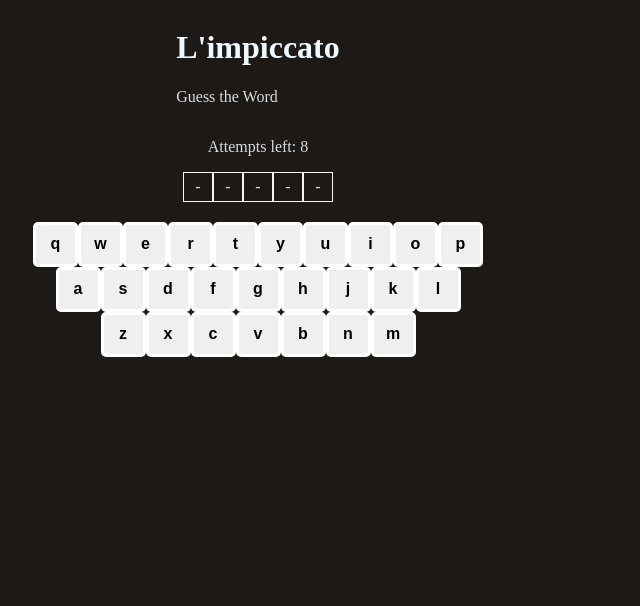
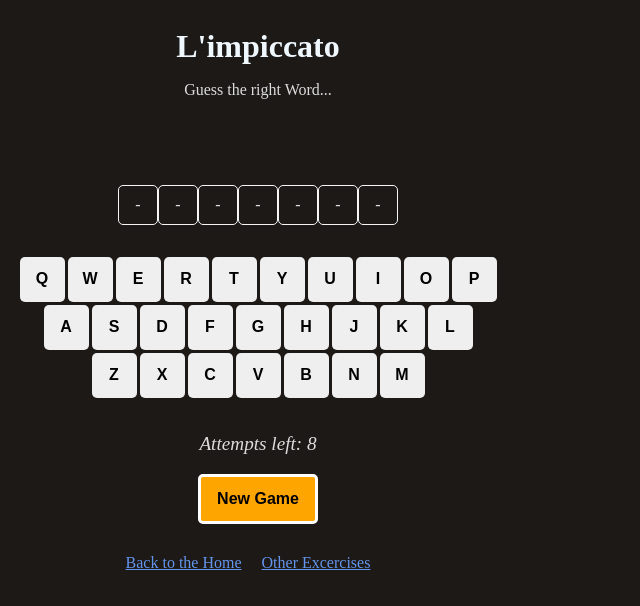
Before and after one commit to MatthieuQuendoz/MydigitalPlayground, a React (Vite) app: page /impiccato in a window 1280 px wide. Shown: the top 606 px of the page, without its empty margins (0-640 px from the left). Built offline with nearby package versions, Linux system fonts and the light colour scheme.

Commit message:
done with Impiccato and started Quiz

```diff
--- a/index.css
+++ b/index.css
@@ -14,9 +14,15 @@ main {
     align-items: center;
 }
 
+nav {
+    margin-top: 30px;
+}
+
 nav > .link {
+    margin-top: 20px;
     margin-right: 20px;
     color: cornflowerblue;
+
 }
 
 h1 {
--- a/src/App.jsx
+++ b/src/App.jsx
@@ -5,6 +5,8 @@ import Log from "./pages/Log"
 import Home from "./pages/Home"
 import Scrimba from "./pages/Scrimba"
 import Impiccato from "./ScrimbaEx/Impiccato/Impiccato"
+import QuizShow from "./ScrimbaEx/QuizShow/QuizShow"
+
 
 
 export default function App() {
@@ -14,9 +16,11 @@ export default function App() {
             <BrowserRouter>
                 <Routes>
                     <Route path="/" element={<Home />} />
+                    <Route path="/log" element={<Log />} />
                     <Route path="/scrimba" element={<Scrimba />} />
                     <Route path="/tenzies" element={<Tenzies />} />
                     <Route path="/impiccato" element={<Impiccato />} />
+                    <Route path="/quizShow" element={<QuizShow />} />
                 </Routes>
             </BrowserRouter>
         </main>
--- a/src/ScrimbaEx/Impiccato/Impiccato.jsx
+++ b/src/ScrimbaEx/Impiccato/Impiccato.jsx
@@ -3,6 +3,7 @@ import { Link } from "react-router"
 import Confetti from "react-confetti"
 import "./impiccato.css"
 import { clsx } from "clsx"
+import  getRandomWord  from "./words"
 
 /*
 ricreazione dell'esercizio scrimba Impiccato
@@ -60,25 +61,38 @@ export default function Impiccato() {
 
     //State
     const [guessedLetters, setGuessedLetters] = React.useState([])
-    const [currentWord, setCurrentWord] = React.useState("react")
+    const [currentWord, setCurrentWord] = React.useState(getRandomWord())
+
 
     const keyboard = ["qwertyuiop","asdfghjkl","zxcvbnm"]
 
-    const wordDisplay = currentWord.split("").map(letter => {
-        return <span>   { guessedLetters.includes(letter) ? letter.toUpperCase() : "-"}   </span>
+    //DerivedValue
+    const attemptsLeft = 8 - guessedLetters.filter(letter => !currentWord.includes(letter)).length
+    const gameLost = attemptsLeft === 0;
+    const gameWin = currentWord.split("").every(letter => guessedLetters.includes(letter))
+    const gameOver = gameLost || gameWin
+
+    console.log(gameWin)
+
+    //Elements
+    const wordDisplay = currentWord.split("").map((letter, index) => {
+        return <span key={index}>   { guessedLetters.includes(letter) ? letter.toUpperCase() : "-"}   </span>
     })
 
     const keyboardElement = keyboard.map(line =>
-
-        <div>{
+        <div key={line}>{
             line.split("").map(letter => {
 
             const isWrong = !currentWord.includes(letter) && guessedLetters.includes(letter)
             const isTrue = currentWord.includes(letter)  && guessedLetters.includes(letter)
-
-
-
-            return <button className={clsx({ wrong: isWrong, true:  isTrue})} disabled={guessedLetters.includes(letter) && true} onClick={() => handleGuess(letter)}> {letter} </button>
+            return (
+                <button className={clsx("keyEl",{wrong: isWrong, true:  isTrue})}
+                    key={letter}
+                    disabled={guessedLetters.includes(letter) && true || gameOver}
+                    onClick={() => handleGuess(letter)}>
+                    {letter.toUpperCase()}
+                </button>
+            )
         })
         }</div>
     )
@@ -91,21 +105,30 @@ export default function Impiccato() {
         })
     }
 
-
+    function newGame() {
+        setGuessedLetters([])
+        setCurrentWord(getRandomWord())
+    }
 
 
     return (
         <main>
             <header>
                 <h1> L'impiccato </h1>
-                <p> Guess the Word</p>
+                <p> Guess the right Word...</p>
             </header>
 
-            <section>
-                <p> Attempts left: 8</p>
+            <section className="statusBar">
+                {gameOver &&
+                <div className="gameResult">
+                    {gameWin ? "Congrats!" : "Nice try... Loser"}
+                </div>
+
+                }
             </section>
 
-            <section>
+
+            <section className="wordDisplay">
                 {wordDisplay}
             </section>
 
@@ -113,7 +136,19 @@ export default function Impiccato() {
                 {keyboardElement}
             </section>
 
+            <section className="attemptsLeft">
+                <p> Attempts left: {attemptsLeft}</p>
+            </section>
 
+            {gameWin && <Confetti/>}
+
+            <button className="newGame" onClick={newGame}> New Game </button>
+
+
+            <nav className="link">
+                <Link className="link" to="/">Back to the Home</Link>
+                <Link className="link" to="/scrimba">Other Excercises</Link>
+            </nav>
         </main>
     )
 }
--- a/src/ScrimbaEx/Impiccato/impiccato.css
+++ b/src/ScrimbaEx/Impiccato/impiccato.css
@@ -1,22 +1,68 @@
-button {
-    width: 45px;
-    height: 45px;
-}
-
-.keyboardEl{
+header {
     display: flex;
     flex-direction: column;
     align-items: center;
+    justify-content: center;
+    margin: 0px;
+    margin-bottom: 10px;
+}
+
+h1{
     margin-top: 20px;
+    margin-bottom: 0px;
+    padding: 0px;
+}
+
+p {
+    margin: 0px;
+}
+
+.statusBar {
+    height: 60px;
+    display: flex;
+    align-items: flex-start;
+    justify-content: center;
+}
+
+.gameResult {
+  animation: fadeIn 1s ease-out both;
+    margin: 0px;
+    padding: 0px;
+
+}
+
+@keyframes fadeIn {
+  from { opacity: 0; }
+  to { opacity: 1; }
 }
 
 span{
     display: inline-flex;
-    border: 1px solid whitesmoke;
-    width: 30px;
-    height: 30px;
+    border: 1.5px solid whitesmoke;
+    border-radius: 5px;
+    width: 40px;
+    height: 40px;
     align-items: center;
     justify-content: center;
+}
+
+.keyboardEl{
+    margin-top: 30px;
+    display: flex;
+    flex-direction: column;
+    align-items: center;
+}
+
+.keyEl{
+     margin: 1.5px;
+        width: 45px;
+    height: 45px;
+    border: none;
+    gap: 3px;
+}
+
+button {
+
 }
 
 .wrong {
@@ -26,3 +72,17 @@ span{
 .true {
     background-color: green;
 }
+
+.attemptsLeft{
+    margin-top: 15px;
+    font-style: italic;
+    font-size: 1.2rem;
+}
+
+.newGame{
+    width: 120px;
+    height: 50px;
+    background-color: orange;
+    animation: fadeIn 1s ease-out both;
+
+}
--- a/src/ScrimbaEx/Impiccato/words.js
+++ b/src/ScrimbaEx/Impiccato/words.js
@@ -0,0 +1,16 @@
+export const words = [
+  "apple", "apricot", "avocado", "banana", "berry", "cherry", "coconut", "grape", "lemon", "mango",
+  "melon", "orange", "papaya", "peach", "plumage", "pumpkin", "radish", "spinach", "tomato", "walnut",
+  "badger", "beetle", "bison", "buffalo", "cheetah", "dolphin", "falcon", "ferret", "foxhound", "giraffe",
+  "hamster", "jaguar", "leopard", "lobster", "meerkat", "monkey", "otter", "penguin", "rabbit", "raccoon",
+  "salmon", "sparrow", "squirrel", "tiger", "toucan", "turtle", "walrus", "weasel", "whale", "zebra",
+  "autumn", "breeze", "canyon", "cloud", "comet", "desert", "forest", "glacier", "harbour", "island",
+  "jungle", "lagoon", "meadow", "mountain", "ocean", "pebble", "planet", "prairie", "river", "shadow",
+  "spring", "summer", "sunset", "thunder", "valley", "volcano", "water", "winter", "woodland", "zephyr",
+  "anchor", "basket", "blanket", "bridge", "button", "camera", "candle", "compass", "curtain", "drawer",
+  "garden", "hammer", "jacket", "kettle", "lantern", "mirror", "pencil", "pillow", "pocket", "window",
+];
+
+export default function getRandomWord() {
+    return words[Math.floor(Math.random() * words.length)]
+}
--- /dev/null
+++ b/src/ScrimbaEx/QuizShow/QuizShow.jsx
@@ -0,0 +1,77 @@
+import React from "react"
+import { Link } from "react-router"
+import Confetti from "react-confetti"
+import "./quizShow.css"
+import { clsx } from "clsx"
+
+
+/*
+SOLO PROJECT
+
+
+Descrizione:
+Allora, quando clicco il tasto dal menu degli esercizi di Scrimba, chiamiamo l'API di Trivia.
+(https://opentdb.com/api_config.php) Quindi devo capire bene cosa restituisce.
+Inoltre mi devo ricordare che per la API si usa useEffect perché React non la gestisce direttamente.
+
+Poi, tramite i valori che ho ricevuto, devo selezionare cinque domande casuali
+con le quattro Scelte.
+
+Come faccio il render?
+Per ogni domanda che credo sia dentro un array, accedo alla domanda prima e poi faccio .map per ogni risposta.
+Poi credo che la cosa più semplice sia usare CLSX per determinare e modificare il colore della risposta in base a se la risposta è giusta o sbagliata.
+Il tutto mi piacerebbe averlo subito, quindi l'utente risponde a una domanda e il render si aggiorna subito su quella domanda attuale.
+
+Struttura del codice:
+Quindi, come primo c'è la descrizione della domanda, la domanda e poi facciamo il render di delle scelte e questo lo dobbiamo ripetere per cinque domande casuali.
+Quindi probabilmente usiamo un for loop con i < 5 in cui ogni volta facciamo per il render.
+
+Poi, controlli. Ogni volta che l'utente clicca su un bottone delle risposte. Facciamo handleClick.
+Qua paragoniamo il click ricevuto del bottone con il click corretto. Se sono uguali, restituiamo la classe true, se sono diversi, la classe false, qualcosa del genere.
+
+Una domanda è come gestiamo i singoli bottoni, ovvero non i singoli bottoni perché sono uguali, però i bottoni per ogni domanda. È una cosa complicata o è una cosa che ho già fatto?
+
+Possiamo anche noi immagazzinare le risposte corrette in una variabile che le facciamo visualizzare con lo score finale.
+
+Il bottone play again ancora una volta è semplicemente un reset dello state.
+
+Quindi in state abbiamo l'array che ci arriva dall'API di Trivia, che appunto devo capire bene cosa restituisce.
+E inoltre abbiamo un altro state che è il timer, perché voglio aggiungere timer 60 secondi per tutte le domande. Quindi, se il timer arriva a zero, game over, quindi le domande risultano sbagliate.
+Oppure game over se l'utente ha cliccato tutti i cinque bottoni.
+Ovviamente i cinque bottoni, cioè una volta che l'utente clicca un bottone, quella riga si disabilita, nel senso non può cliccare un altro bottone.
+
+*/
+
+export default function QuizShow() {
+
+    //api
+    React.useEffect(() => {
+    fetch("https://opentdb.com/api.php?amount=1")
+    .then(res => res.json())
+    .then(data =>  {
+        setResponse(data.results[0])
+        console.log(data.results[0])
+    })
+
+    },[])
+
+    //State
+    const [response, setResponse] = React.useState([])
+
+
+    return (
+        <main>
+            <header>
+                <h1> Quiz Show </h1>
+                <p> Can you guess them all? You've got 60 seconds...</p>
+            </header>
+
+           <p> {response.question}</p>
+
+            <nav className="link">
+                <Link className="link" to="/">Back to the Home</Link>
+                <Link className="link" to="/scrimba">Other Excercises</Link>
+            </nav>
+        </main>
+    )
+}
--- a/src/ScrimbaEx/Tenzies/Tenzies.jsx
+++ b/src/ScrimbaEx/Tenzies/Tenzies.jsx
@@ -92,9 +92,9 @@ export default function Tenzies() {
         </div>
 
         <nav>
-                <Link className="link" to="/">Back to the Home</Link>
-                <Link className="link" to="/scrimba">Other Excercises</Link>
-            </nav>
+            <Link className="link" to="/">Back to the Home</Link>
+            <Link className="link" to="/scrimba">Other Excercises</Link>
+        </nav>
 
         </main>
     )
--- a/src/pages/Home.jsx
+++ b/src/pages/Home.jsx
@@ -6,13 +6,7 @@ export default function Home() {
         <main>
             <header>
             <h1> My digital playGround </h1>
-            <p>"H e l l o,   W o r l d!"</p>
-            <p> I'm Matthieu and this is NOT a fancy website!  <br />
-            My first real project was a videoGame built in 2023 during my university. <br />
-            After that I started using AI for basically everything and sadly I stopped writing code. ☹️ <br/>
-            AI is really cool! But not usefull for beginers and that's why I decided to start this new project.
-            </p>
-            <p> 2027 goal: Get a job as a software developer!</p>
+
             </header>
 
             <nav>
--- a/src/pages/Scrimba.jsx
+++ b/src/pages/Scrimba.jsx
@@ -12,6 +12,9 @@ export default function Scrimba() {
             <nav>
                 <Link className="link" to="/Tenzies"> Tenzies </Link>
                 <Link className="link" to="/Impiccato"> L'impiccato </Link>
+                <Link className="link" to="/QuizShow"> Quiz Show </Link>
+
+                <Link className="link" to="/">Back to the Home</Link>
             </nav>
         </main>
     )
```
Also changed, not shown: src/pages/Log.jsx (+16 -1 lines), src/ScrimbaEx/QuizShow/quizShow.css (added).
